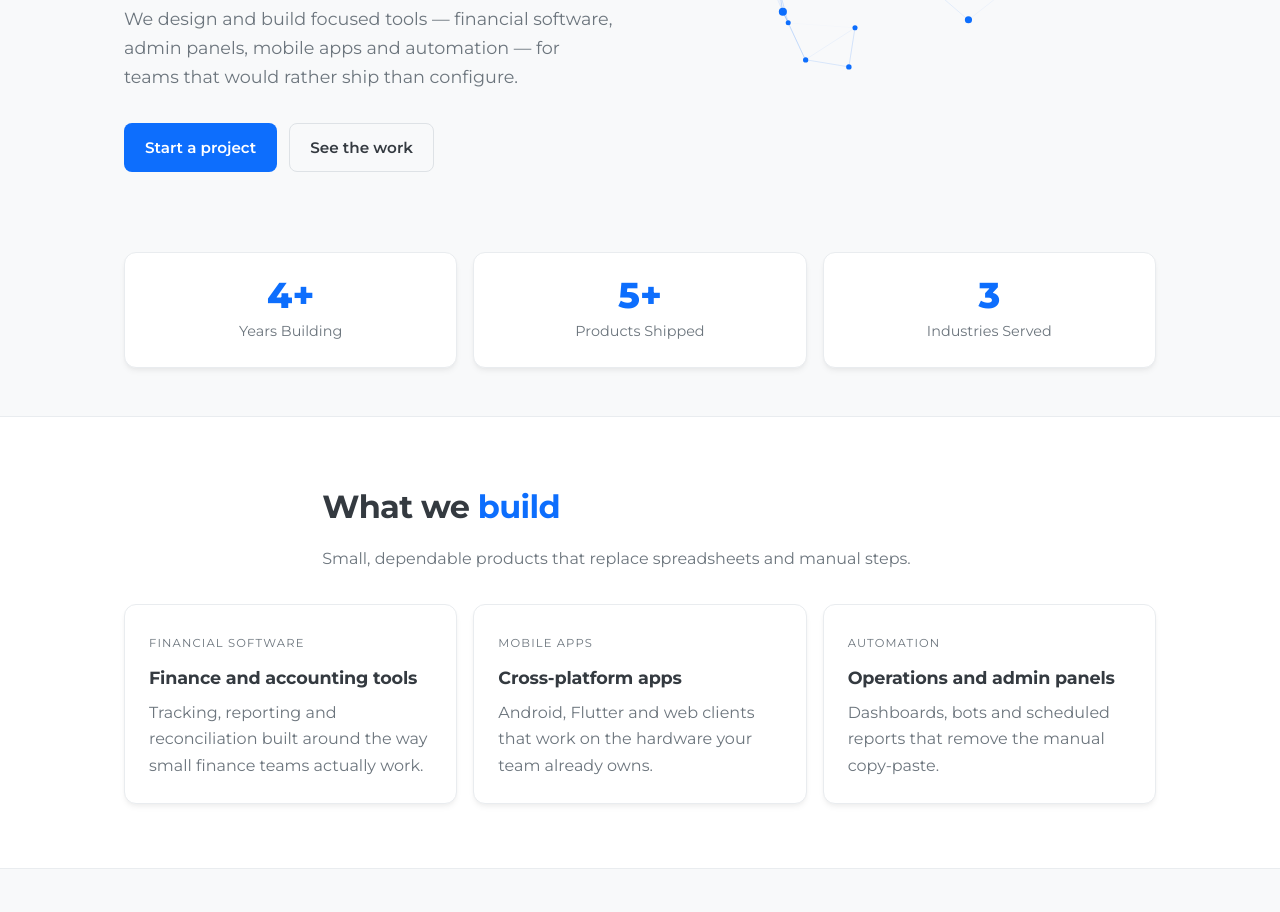
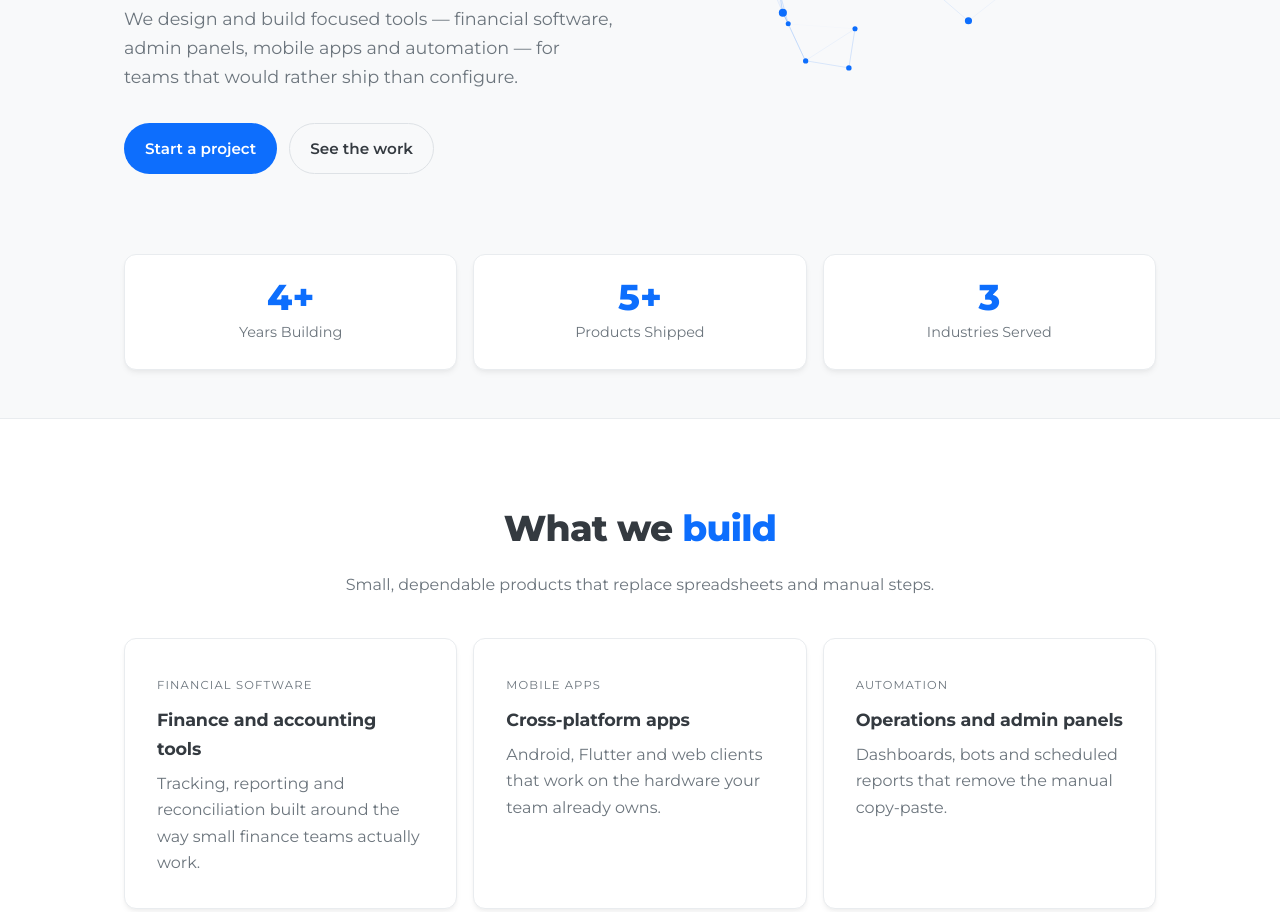
Before and after one commit to Sky-Creation/sky-creation, a website: page site/index.html in a window 1280 px wide. Shown: the part 460-1372 px from the top of the page. Drawn offline with Linux system fonts and the light colour scheme; no server answers.

Commit message:
style: bring company site closer to founder theme and add gentle spacing to founder page

```diff
--- a/site/assets/styles.css
+++ b/site/assets/styles.css
@@ -23,8 +23,10 @@
   --border-strong: #dee2e6;
   --radius: 12px;
   --radius-sm: 8px;
+  --radius-lg: 0.75rem;
   --max: 1080px;
   --shadow: 0 4px 6px -1px rgba(0, 0, 0, 0.05), 0 2px 4px -1px rgba(0, 0, 0, 0.03);
+  --shadow-hover: 0 10px 15px -3px rgba(0, 0, 0, 0.1), 0 4px 6px -2px rgba(0, 0, 0, 0.05);
 }
 
 *,
@@ -273,8 +275,8 @@ h1 {
 
 .btn {
   display: inline-block;
-  padding: 0.7rem 1.25rem;
-  border-radius: var(--radius-sm);
+  padding: 0.75rem 1.25rem;
+  border-radius: 999px;
   text-decoration: none;
   font-weight: 600;
   font-size: 0.95rem;
@@ -313,7 +315,7 @@ h1 {
 .section {
   max-width: var(--max);
   margin: 0 auto;
-  padding: 4rem 1.5rem;
+  padding: 5rem 1.5rem;
 }
 
 .section-alt {
@@ -329,13 +331,17 @@ h1 {
 
 .section-head {
   max-width: 60ch;
-  margin-bottom: 2rem;
+  margin-bottom: 2.5rem;
+  text-align: center;
+  margin-left: auto;
+  margin-right: auto;
 }
 
 h2 {
-  font-size: clamp(1.5rem, 3vw, 2rem);
+  font-size: clamp(1.75rem, 4vw, 2.25rem);
   letter-spacing: -0.02em;
-  margin: 0 0 0.75rem;
+  margin: 0 0 0.85rem;
+  font-weight: 800;
 }
 
 h3 {
@@ -366,15 +372,15 @@ p:last-child {
 .card {
   background: var(--surface);
   border: 1px solid var(--border);
-  border-radius: var(--radius);
-  padding: 1.5rem;
+  border-radius: var(--radius-lg, 0.75rem);
+  padding: 2rem;
   box-shadow: var(--shadow);
   transition: transform 0.3s ease, box-shadow 0.3s ease;
 }
 
 .card:hover {
   transform: translateY(-5px);
-  box-shadow: 0 10px 15px -3px rgba(0, 0, 0, 0.1), 0 4px 6px -2px rgba(0, 0, 0, 0.05);
+  box-shadow: var(--shadow-hover);
 }
 
 /* Featured project card — coloured top border, category badge */
```
Also changed, not shown: site/founder/index.html (+7 -7 lines).
